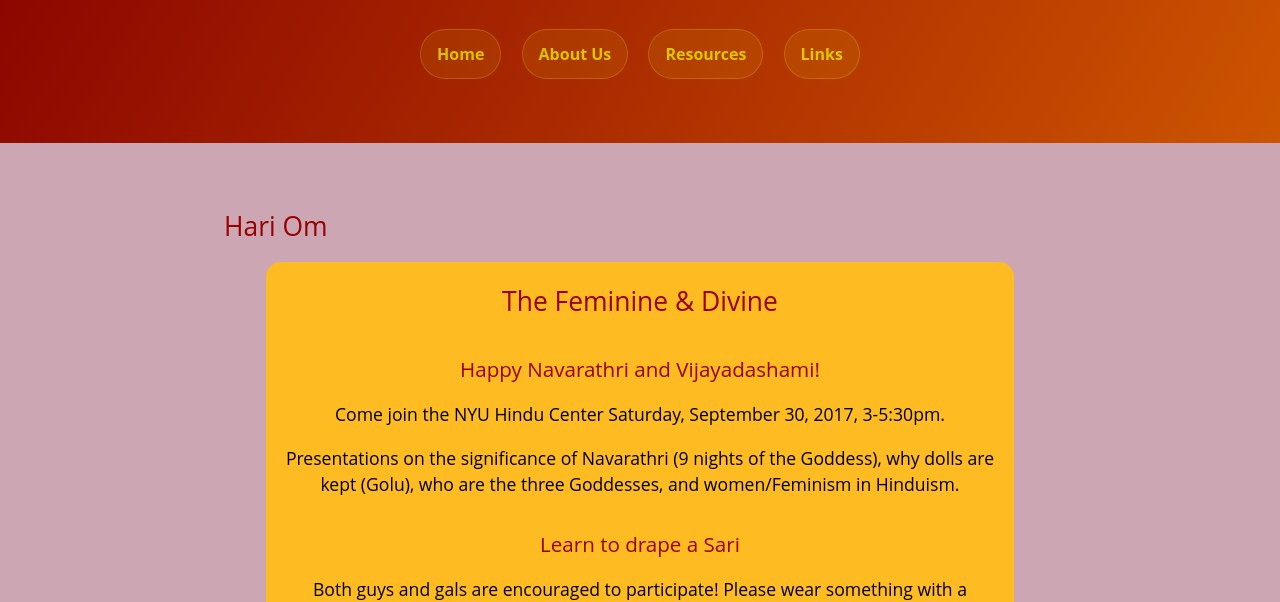
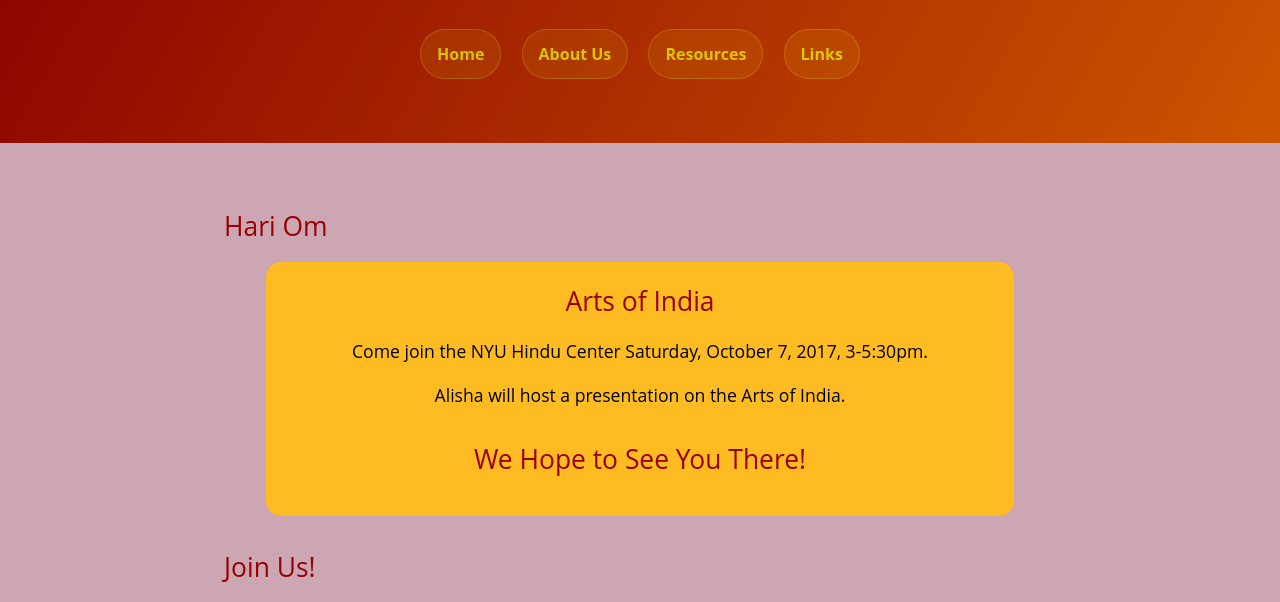
Before and after one commit to nyuhinducenter/center_site, a plain HTML site: page index.html in a window 1280 px wide. Shown: the part 192-794 px from the top of the page. Drawn offline with Linux system fonts and the light colour scheme.

Commit message:
Change banner text to "Oct 7 - alisha will present on Arts of India".

```diff
--- a/index.html
+++ b/index.html
@@ -52,33 +52,20 @@ https://support.google.com/webmasters/answer/139066?visit_id=1-63617108943743005
 
 
   <DIV class="note">
-   <H2>The Feminine & Divine</H2>
+   <H2>Arts of India</H2>
 
 
-   <H3>Happy Navarathri and Vijayadashami!</H3>
-   Come join the NYU Hindu Center Saturday, September 30, 2017,
+   Come join the NYU Hindu Center Saturday, October 7, 2017,
    3-5:30pm.
 
-   <P>Presentations on the significance of Navarathri (9 nights of
-   the Goddess), why dolls are kept (Golu), who are the three
-   Goddesses, and women/Feminism in Hinduism.</P>
-
-
-   <H3>Learn to drape a Sari</H3>
-   Both guys and gals are encouraged to participate! Please wear
-   something with a stretchy waistband. Bring a sari, or one will
-   be provided. <!--
-
-
-
-
+   <P>Alisha will host a presentation on the Arts of India.
+<!--
    <IMG SRC="./"
-        ALT=
-        TITLE=
-        HEIGHT="1553"
-        WIDTH="1200">
+        ALT=""
+        TITLE=""
+        HEIGHT=""
+        WIDTH="">
 -->
-
 
    <H2>We Hope to See You There!</H2>
   </DIV>
```
